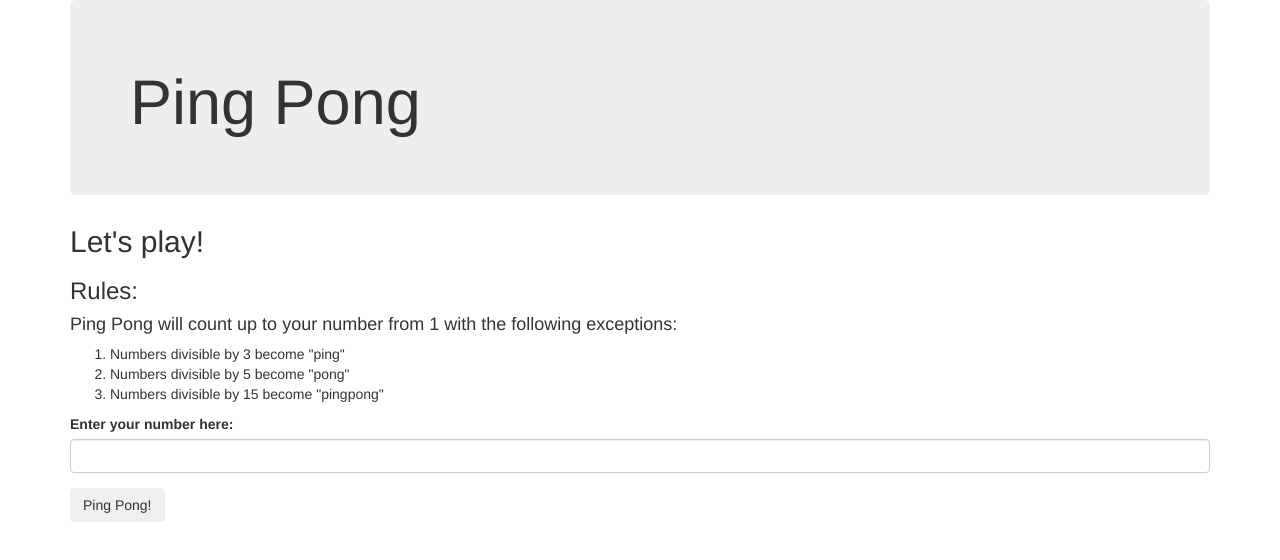
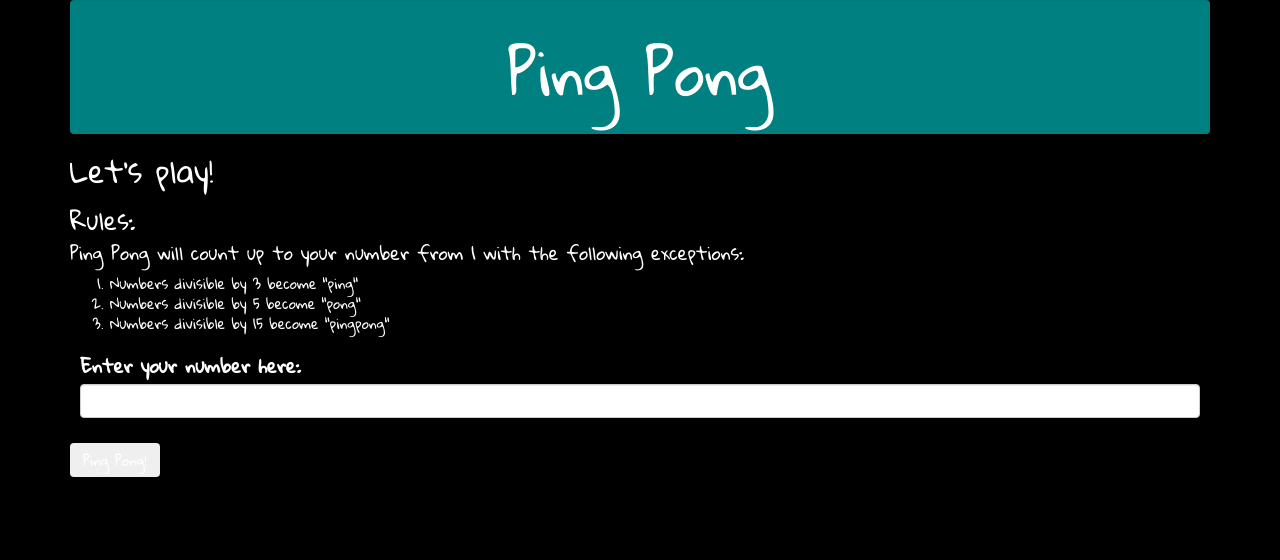
Before and after one commit to Michaela-Davis/intro_ping-pong, a plain HTML site: page index.html in a window 1280 px wide. Drawn offline with nearby package versions, Linux system fonts and the light colour scheme.

Commit message:
add michaela styling

```diff
--- a/css/styles.css
+++ b/css/styles.css
@@ -0,0 +1,20 @@
+body {
+  background-color: black;
+  color: white;
+  font-family: 'Gloria Hallelujah', cursive;
+}
+
+h1 {
+  font-size: 60px;
+}
+
+.form-group {
+  font-size: 130%;
+  padding: 10px;
+}
+
+.well {
+  background-color: teal;
+  text-align: center;
+  border: none;
+}
--- a/index.html
+++ b/index.html
@@ -1,6 +1,7 @@
 <!DOCTYPE html>
 <html>
   <head>
+    <link href="https://fonts.googleapis.com/css?family=Gloria+Hallelujah" rel="stylesheet">
     <!-- Latest compiled and minified CSS -->
     <link rel="stylesheet" href="https://maxcdn.bootstrapcdn.com/bootstrap/3.3.7/css/bootstrap.min.css" integrity="sha384-BVYiiSIFeK1dGmJRAkycuHAHRg32OmUcww7on3RYdg4Va+PmSTsz/K68vbdEjh4u" crossorigin="anonymous">
     <!-- Latest compiled and minified JavaScript -->
@@ -12,7 +13,7 @@
   </head>
   <body>
     <div class="container">
-      <div class="jumbotron">
+      <div class="well">
         <h1>Ping Pong</h1>
       </div>
 
```
